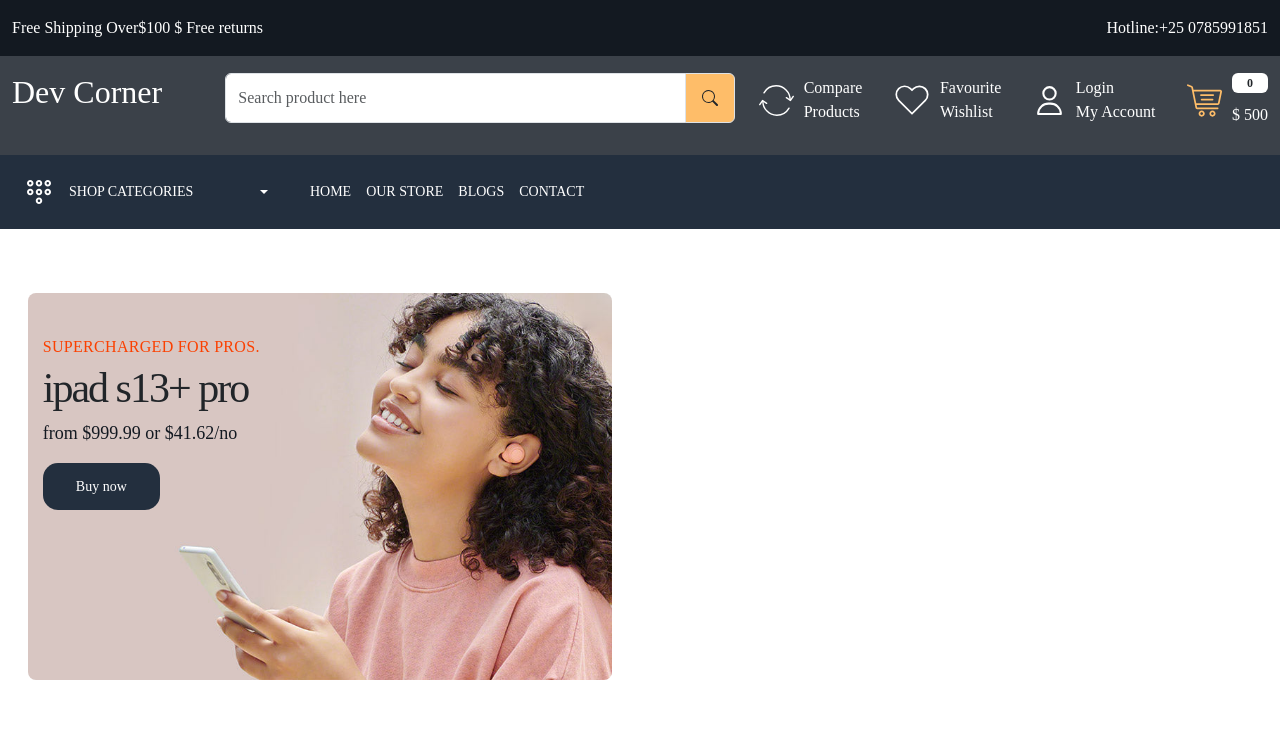
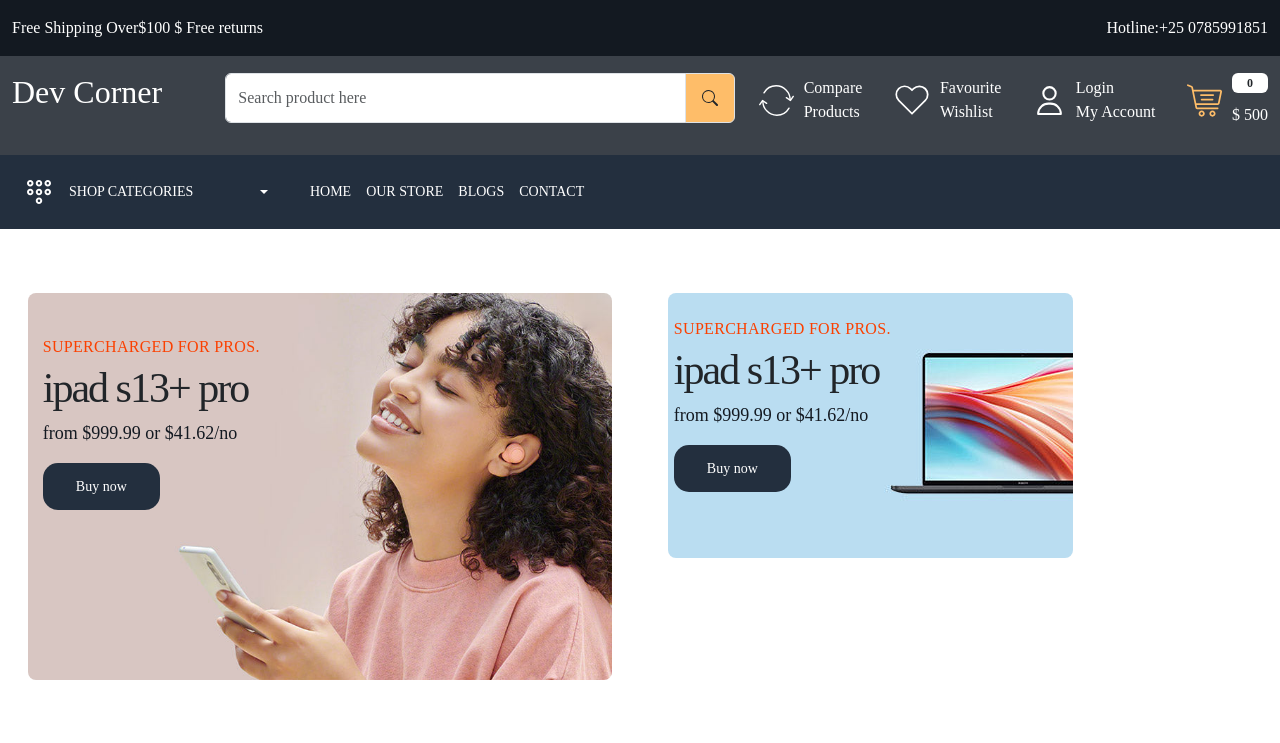
Before and after one commit to uwingabirejoselyne/learn-ecommerce-ui, a React (Create React App) app: page / in a window 1280 px wide. Shown: the top 743 px of the page. Built offline with nearby package versions, Linux system fonts and the light colour scheme.

Commit message:
cat banner image

```diff
--- a/src/App.css
+++ b/src/App.css
@@ -128,3 +128,32 @@ footer .input-group-text{
   letter-spacing: 0.4;
   color: var(--color-131921);
 }
+
+.small-banner-content{
+  top: 15%;
+  left: 5%;
+}
+.small-banner-content h4{
+  font-size: 16px;
+  font-weight: 400;
+  line-height: 14px;
+  color: var(--color-fb4000);
+  margin:0 0 12px;
+  letter-spacing: 0.3px;
+  text-transform:uppercase ;
+}
+
+.small-banner-content h5{
+  font-size: 42px;
+  font-weight: 500;
+  line-height: 45px;
+  letter-spacing: -2px;
+  text-transform:none;
+}
+
+.small-banner-content p{
+  font-size: 18px;
+  line-height: 28px;
+  letter-spacing: 0.4;
+  color: var(--color-131921);
+}
--- a/src/pages/Home.js
+++ b/src/pages/Home.js
@@ -19,6 +19,17 @@ const Home = () => {
             </div>
           </div>
           <div className='col-6'>
+            <div className='d-flex flex-wrap'>
+            <div className='small-banner position-relative p-3'>
+            <img src='images/catbanner-01.jpg' className='img-fluid rounded-3' alt='main-banner'/>
+            <div className='small-banner-content position-absolute'>
+              <h4>SUPERCHARGED FOR PROS.</h4>
+              <h5>ipad s13+ pro</h5>
+              <p>from $999.99 or $41.62/no</p>
+              <Link className='button'>Buy now</Link>
+            </div>
+            </div>
+            </div>
           </div>
         </div>
       </div>
```
